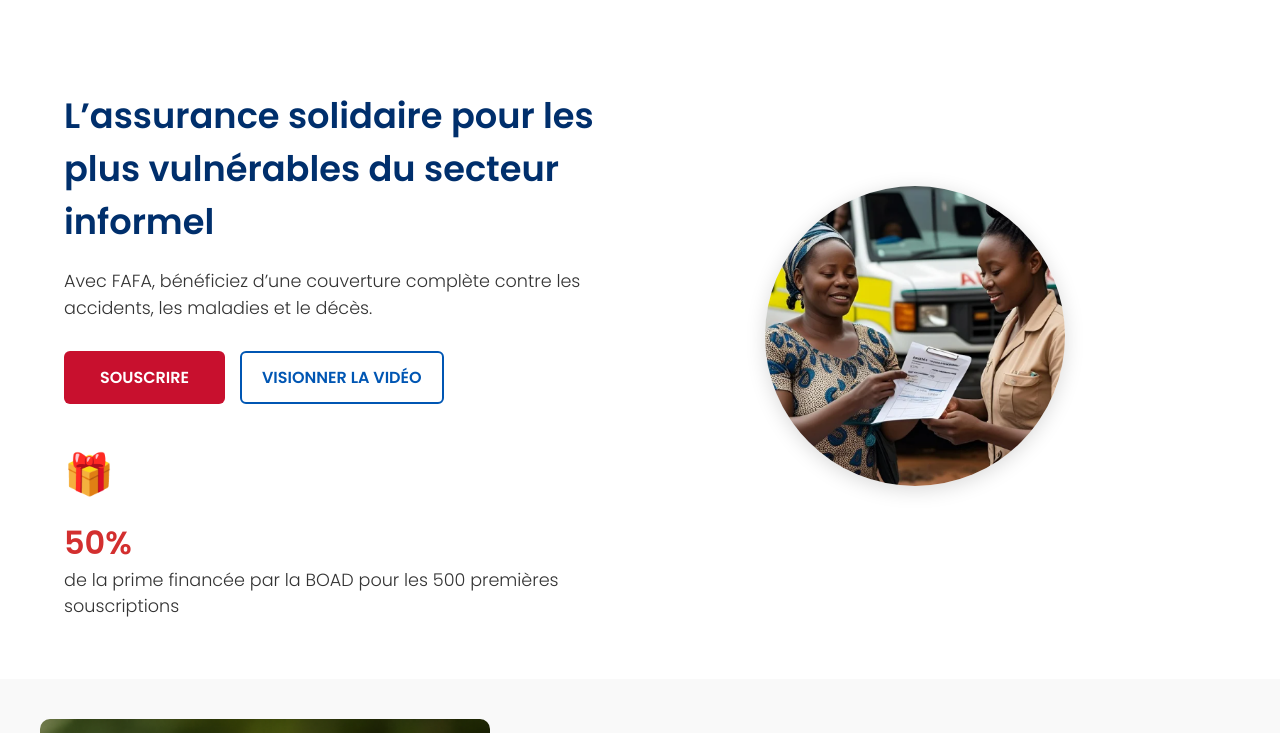
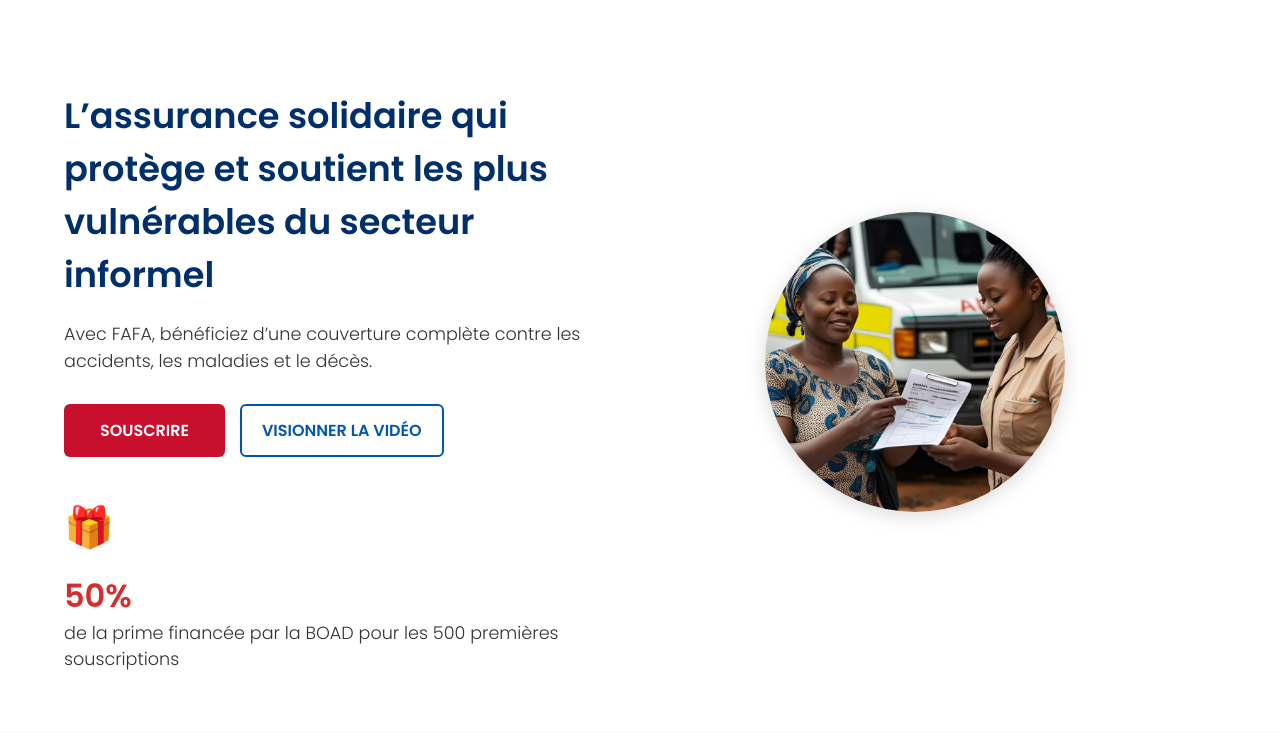
Before and after one commit to IFAZANE/fafa, a Flask app: page / in a window 1280 px wide. Shown: the part 84-817 px from the top of the page. Run offline with Flask 3, Linux system fonts and the light colour scheme.

Commit message:
home.html

```diff
--- a/fafa/templates/home.html
+++ b/fafa/templates/home.html
@@ -641,7 +641,7 @@
   <!-- Hero Section -->
   <section class="hero">
     <div class="hero-text">
-      <h1>L’assurance solidaire pour les plus vulnérables du secteur informel</h1>
+      <h1>L’assurance solidaire qui protège et soutient les plus vulnérables du secteur informel</h1>
       <p>Avec FAFA, bénéficiez d’une couverture complète contre les accidents, les maladies et le décès.</p>
       <div class="hero-buttons">
         <a href="{{ url_for('questionnaire_step2') }}" class="btn-red">SOUSCRIRE</a>
```
